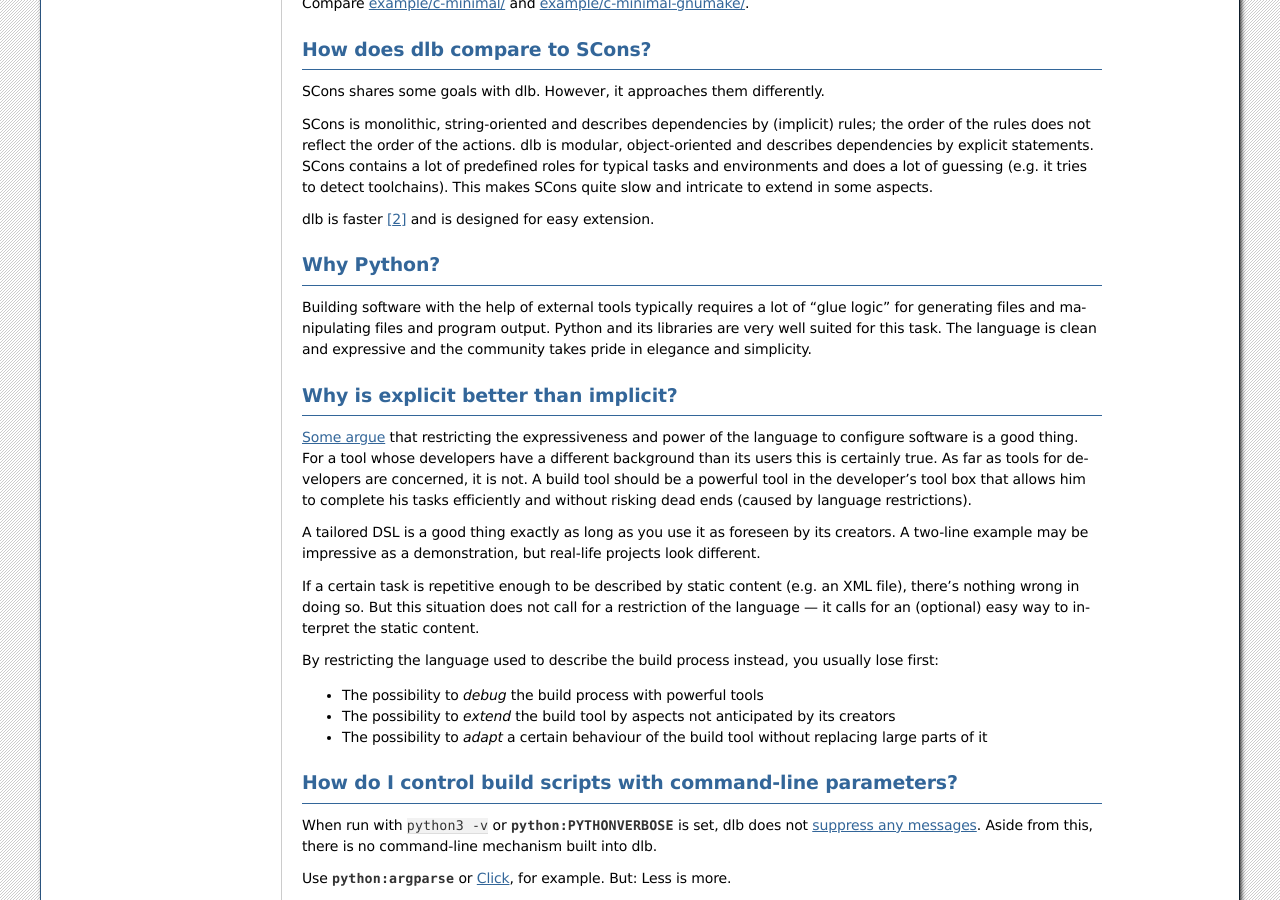
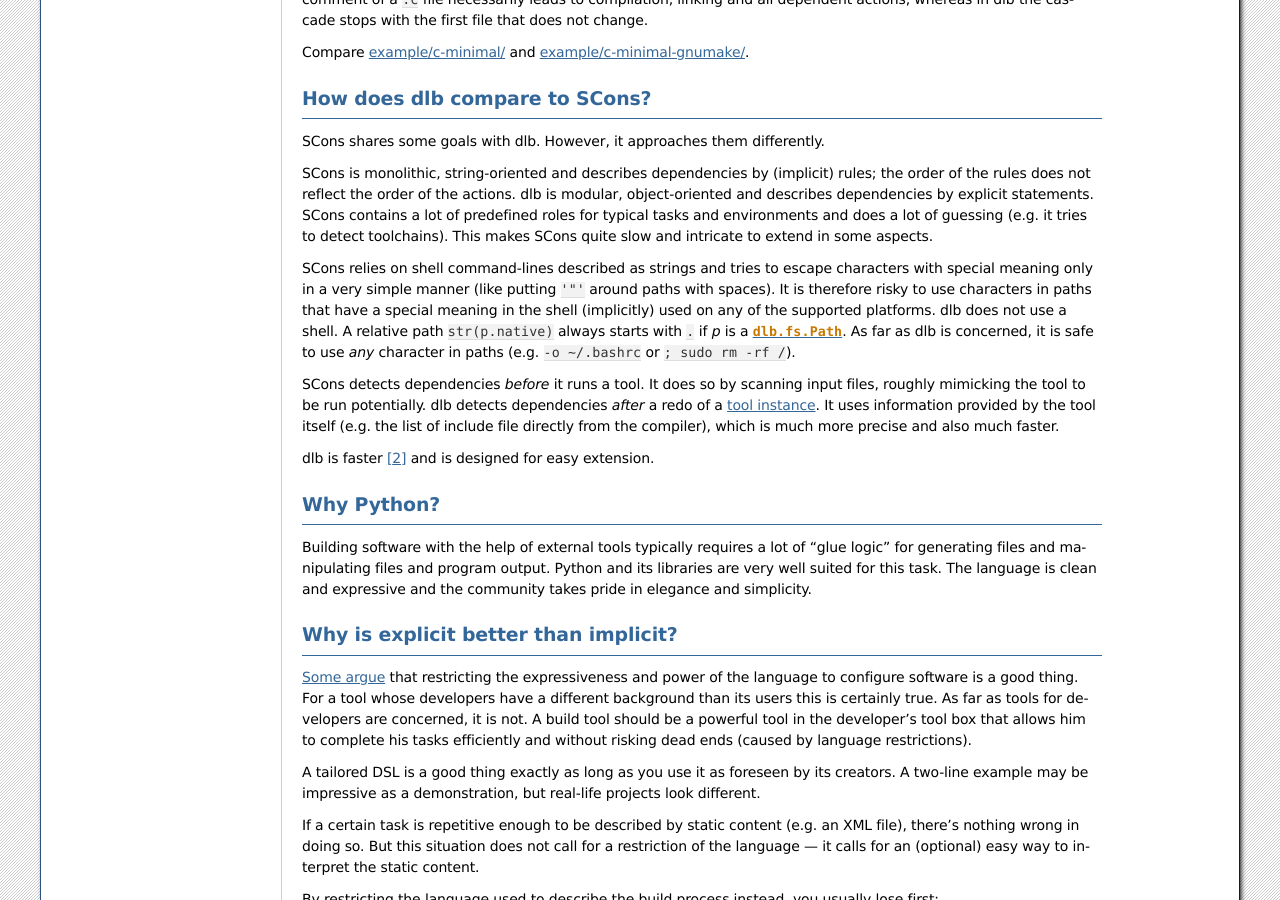
Before and after one commit to dlu-ch/dlb, a Sphinx documentation site: the page built from doc/faq.rst, in a window 1280 px wide and 900 px high, scrolled down 2281 px. Built offline with Sphinx 7.4.7, drawn with Linux system fonts in a browser that asks for light colours; the version number could not be read and is left out; some of the changed text lies outside the part shown.

Commit message:
Extend comparison between dlb and other build tools
 - treatment of "special" characters in paths
 - difference between dlb and SCons with respect to dependency detection
 - fundamental objects

```diff
--- a/doc/faq.rst
+++ b/doc/faq.rst
@@ -7,47 +7,46 @@ Why another build tool?
 A common answer to a common question: Because none of the available tools met the requirements of the author,
 especially for the development of embedded software with cross-compiler toolchains and generated source code.
 
-   +----------------------------+---------------+---------------+---------------+
-   | Desirable property         | dlb           | Make          | SCons         |
-   +============================+===============+===============+===============+
-   | Speed of full build        | |plusplus|    | |plusplus|    | |plus|        |
-   +----------------------------+---------------+---------------+---------------+
-   | Speed of partial build,    | |plus|        | |avg|         | |avg|         |
-   | avoidance of unnecessary   |               |               |               |
-   | actions                    |               |               |               |
-   +----------------------------+---------------+---------------+---------------+
-   | Speed of "empty" build     | |avg|         | |plusplus|    | |minusminus|  |
-   +----------------------------+---------------+---------------+---------------+
-   | Expressiveness             | |plusplus|    | |minusminus|  | |avg|         |
-   | of build description       |               |               |               |
-   +----------------------------+---------------+---------------+---------------+
-   | Portability                | |plusplus|    | |minusminus|  | |avg|         |
-   | of build description       |               |               |               |
-   +----------------------------+---------------+---------------+---------------+
-   | Modularity                 | |plusplus|    | |minusminus|  | |minusminus|  |
-   +----------------------------+---------------+---------------+---------------+
-   | Robustness to              | |plus|        | |minusminus|  | |plusplus|    |
-   | system time jumps          |               |               |               |
-   +----------------------------+---------------+---------------+---------------+
-   | Robustness to              | |plusplus|    | |minusminus|  | |plusplus|    |
-   | changes during build       |               |               |               |
-   +----------------------------+---------------+---------------+---------------+
-   | Reproducibility of builds  | |plusplus|    | |minusminus|  | |minusminus|  |
-   +----------------------------+---------------+---------------+---------------+
-   | Fine-grained control       | |plusplus|    | |minusminus|  | |minusminus|  |
-   | of parallel execution      |               |               |               |
-   +----------------------------+---------------+---------------+---------------+
-   | Abstraction of tools       | |plusplus|    | |minusminus|  | |minus|       |
-   +----------------------------+---------------+---------------+---------------+
-   | Self-containedness         | |plusplus|    | |minusminus|  | |plusplus|    |
-   +----------------------------+---------------+---------------+---------------+
-   | Possibility to step        | |plusplus|    | |minusminus|  | |minus|       |
-   | through build with         |               |               |               |
-   | debugger                   |               |               |               |
-   +----------------------------+---------------+---------------+---------------+
-   | Core objects               | contexts,     | strings       | strings,      |
-   |                            | tools, paths  |               | string lists  |
-   +----------------------------+---------------+---------------+---------------+
+   +----------------------------------------+---------------+---------------+---------------+
+   | Desirable property                     | dlb           | Make          | SCons         |
+   +========================================+===============+===============+===============+
+   | Speed of full build                    | |plusplus|    | |plusplus|    | |plus|        |
+   +----------------------------------------+---------------+---------------+---------------+
+   | Speed of partial build, avoidance of   | |plus|        | |avg|         | |avg|         |
+   | unnecessary actions                    |               |               |               |
+   +----------------------------------------+---------------+---------------+---------------+
+   | Speed of "empty" build                 | |avg|         | |plusplus|    | |minusminus|  |
+   +----------------------------------------+---------------+---------------+---------------+
+   | Expressiveness of build description    | |plusplus|    | |minusminus|  | |avg|         |
+   +----------------------------------------+---------------+---------------+---------------+
+   | Portability of build description       | |plusplus|    | |minusminus|  | |avg|         |
+   +----------------------------------------+---------------+---------------+---------------+
+   | Modularity                             | |plusplus|    | |minusminus|  | |minus|       |
+   +----------------------------------------+---------------+---------------+---------------+
+   | Robustness to system time jumps        | |plus|        | |minusminus|  | |plusplus|    |
+   +----------------------------------------+---------------+---------------+---------------+
+   | Robustness to changes during build     | |plusplus|    | |minusminus|  | |plusplus|    |
+   +----------------------------------------+---------------+---------------+---------------+
+   | Reproducibility of builds              | |plusplus|    | |minusminus|  | |minusminus|  |
+   +----------------------------------------+---------------+---------------+---------------+
+   | Fine-grained control                   | |plusplus|    | |minusminus|  | |minusminus|  |
+   | of parallel execution                  |               |               |               |
+   +----------------------------------------+---------------+---------------+---------------+
+   | Abstraction of tools                   | |plusplus|    | |minusminus|  | |minus|       |
+   +----------------------------------------+---------------+---------------+---------------+
+   | Self-containedness                     | |plusplus|    | |minusminus|  | |plusplus|    |
+   +----------------------------------------+---------------+---------------+---------------+
+   | Possibility to step through build      | |plusplus|    | |minusminus|  | |minus|       |
+   | with debugger                          |               |               |               |
+   +----------------------------------------+---------------+---------------+---------------+
+   | Safe use of paths containing "special" | |plusplus|    | |minusminus|  | |minus|       |
+   | characters (``' '``,  ``'$'``,         |               |               |               |
+   | ``'\\'``, ...)                         |               |               |               |
+   +----------------------------------------+---------------+---------------+---------------+
+   | Fundamental objects                    | contexts,     | strings       | environments, |
+   |                                        | tools, paths  |               | strings,      |
+   |                                        |               |               | string lists  |
+   +----------------------------------------+---------------+---------------+---------------+
 
 .. |plus| replace:: ⊕
 
@@ -174,6 +173,19 @@ dlb is modular, object-oriented and describes dependencies by explicit statement
 SCons contains a lot of predefined roles for typical tasks and environments and does a lot of guessing
 (e.g. it tries to detect toolchains). This makes SCons quite slow and intricate to extend in some aspects.
 
+SCons relies on shell command-lines described as strings and tries to escape characters with special meaning only in
+a very simple manner (like putting ``'"'`` around paths with spaces).
+It is therefore risky to use characters in paths that have a special meaning in the shell (implicitly) used on any
+of the supported platforms.
+dlb does not use a shell. A relative path ``str(p.native)`` always starts with :file:`.` if *p* is
+a :class:`dlb.fs.Path`. As far as dlb is concerned, it is safe to use *any* character in paths
+(e.g. :file:`-o ~/.bashrc` or :file:`; sudo rm -rf /`).
+
+SCons detects dependencies *before* it runs a tool. It does so by scanning input files, roughly mimicking the tool
+to be run potentially. dlb detects dependencies *after* a redo of a :term:`tool instance`. It uses information provided
+by the tool itself (e.g. the list of include file directly from the compiler), which is much more precise and also
+much faster.
+
 dlb is faster [#speedofscons1]_ and is designed for easy extension.
 
 
```
